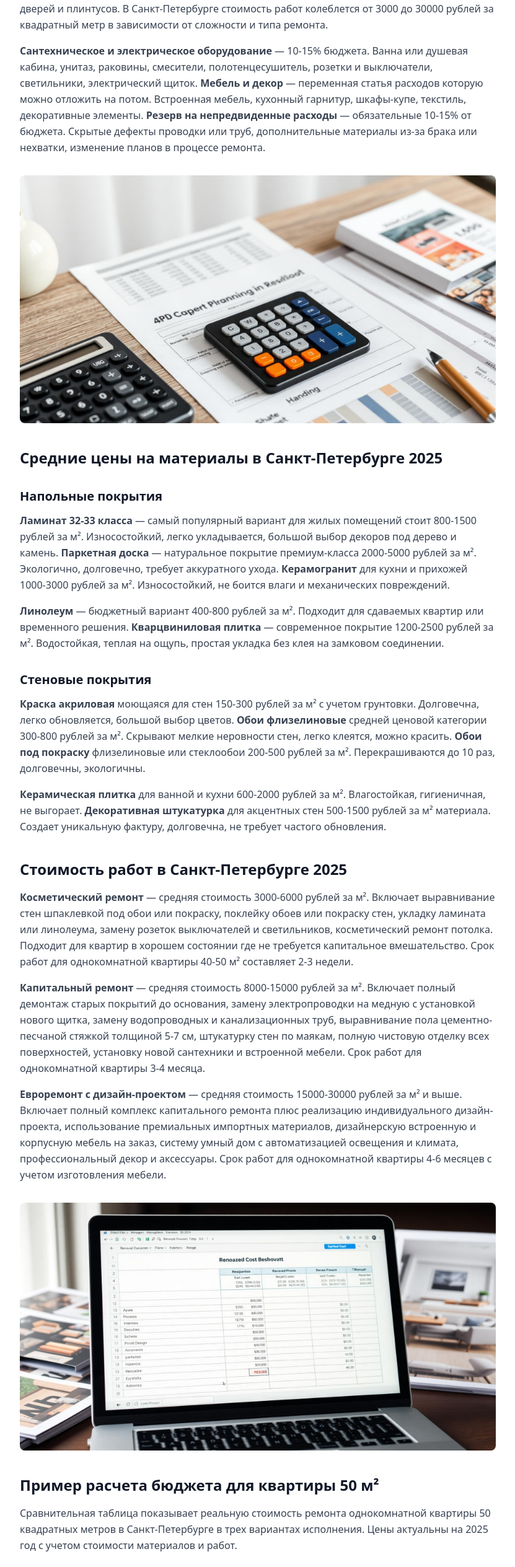
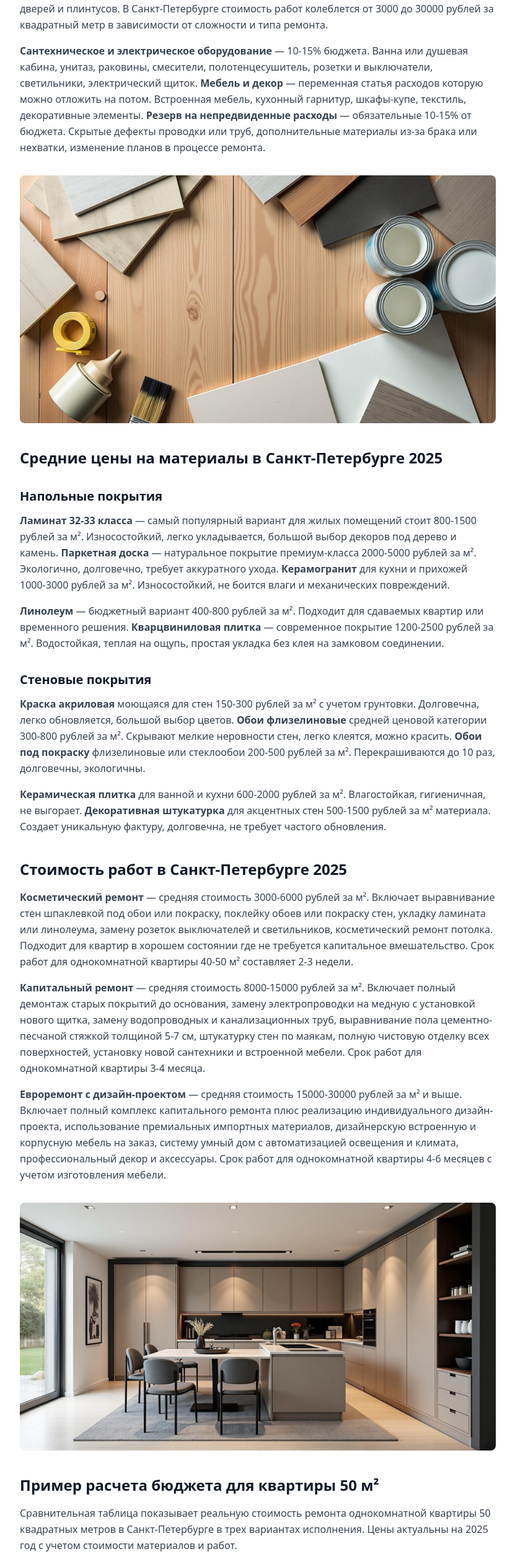
Before and after one commit to hp7887/pixel-renovate-pro, a React (Vite) app: page /blog/raschet-byudzheta-na-remont in a window 1280 px wide. Shown: the part 1187-3716 px from the top of the page at 62% size, without its empty margins (224-1055 px from the left). Built offline with nearby package versions, Linux system fonts and the light colour scheme; the HTML template or start-up script is replaced by a standard one.

Commit message:
Update images in renovation budget article

```diff
--- a/src/pages/Blog/RenovationBudget.tsx
+++ b/src/pages/Blog/RenovationBudget.tsx
@@ -6,8 +6,8 @@ import { ArrowLeft } from "lucide-react";
 import { Link } from "react-router-dom";
 import LazyImage from "@/components/LazyImage";
 import blogBudgetPlanning from "@/assets/blog-budget-planning.jpg";
-import blogBudgetMaterials from "@/assets/blog-budget-materials.jpg";
-import blogBudgetSpreadsheet from "@/assets/blog-budget-spreadsheet.jpg";
+import blogBudgetMaterialsNew from "@/assets/blog-budget-materials-new.jpg";
+import blogBudgetFurniture from "@/assets/blog-budget-furniture.jpg";
 
 const RenovationBudget = () => {
   return (
@@ -60,8 +60,8 @@ const RenovationBudget = () => {
               </p>
 
               <LazyImage
-                src={blogBudgetMaterials}
-                alt="Калькулятор и смета расходов на ремонт — планирование бюджета на материалы"
+                src={blogBudgetMaterialsNew}
+                alt="Образцы строительных и отделочных материалов для ремонта квартиры"
                 className="w-full h-[400px] object-cover rounded-lg my-8"
               />
 
@@ -99,8 +99,8 @@ const RenovationBudget = () => {
               </p>
 
               <LazyImage
-                src={blogBudgetSpreadsheet}
-                alt="Детальная смета ремонта на ноутбуке — таблица с расчетом бюджета по категориям"
+                src={blogBudgetFurniture}
+                alt="Современная кухня с встроенной мебелью и дизайнерскими аксессуарами"
                 className="w-full h-[400px] object-cover rounded-lg my-8"
               />
 
```
Also changed, not shown: src/assets/blog-budget-furniture.jpg (added), src/assets/blog-budget-materials-new.jpg (added).
